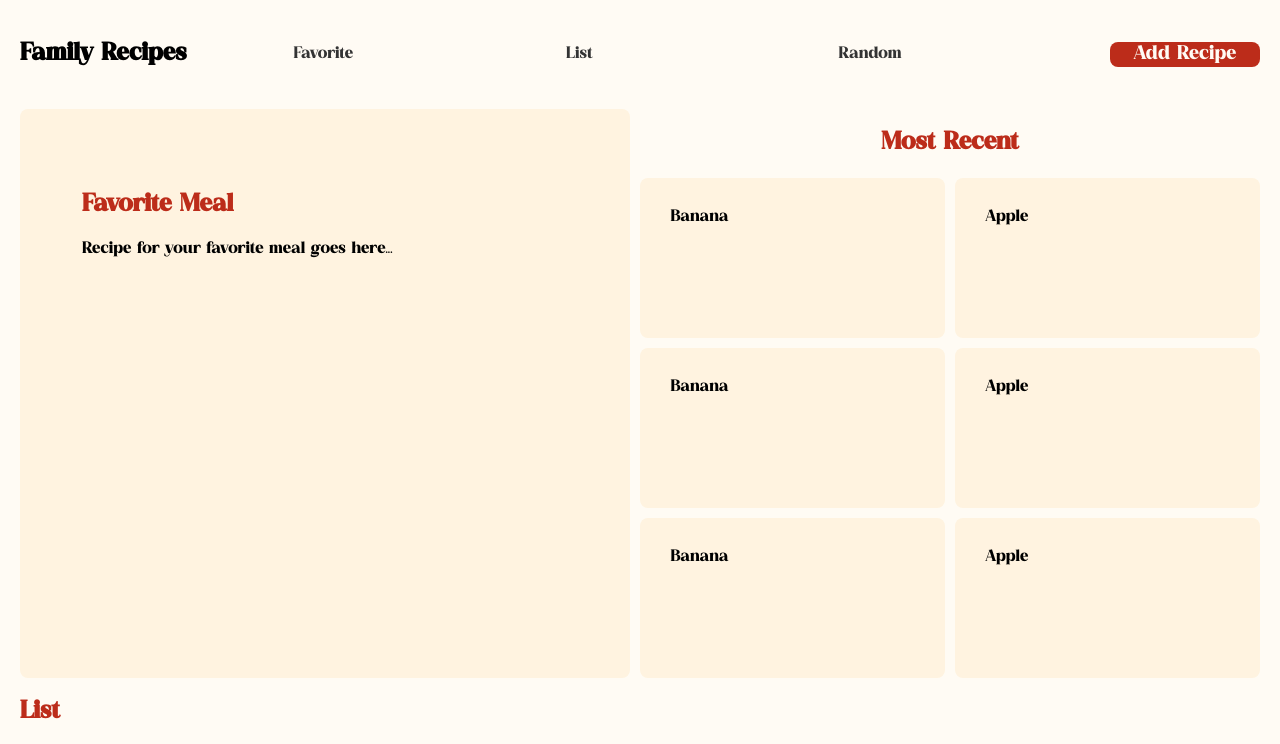
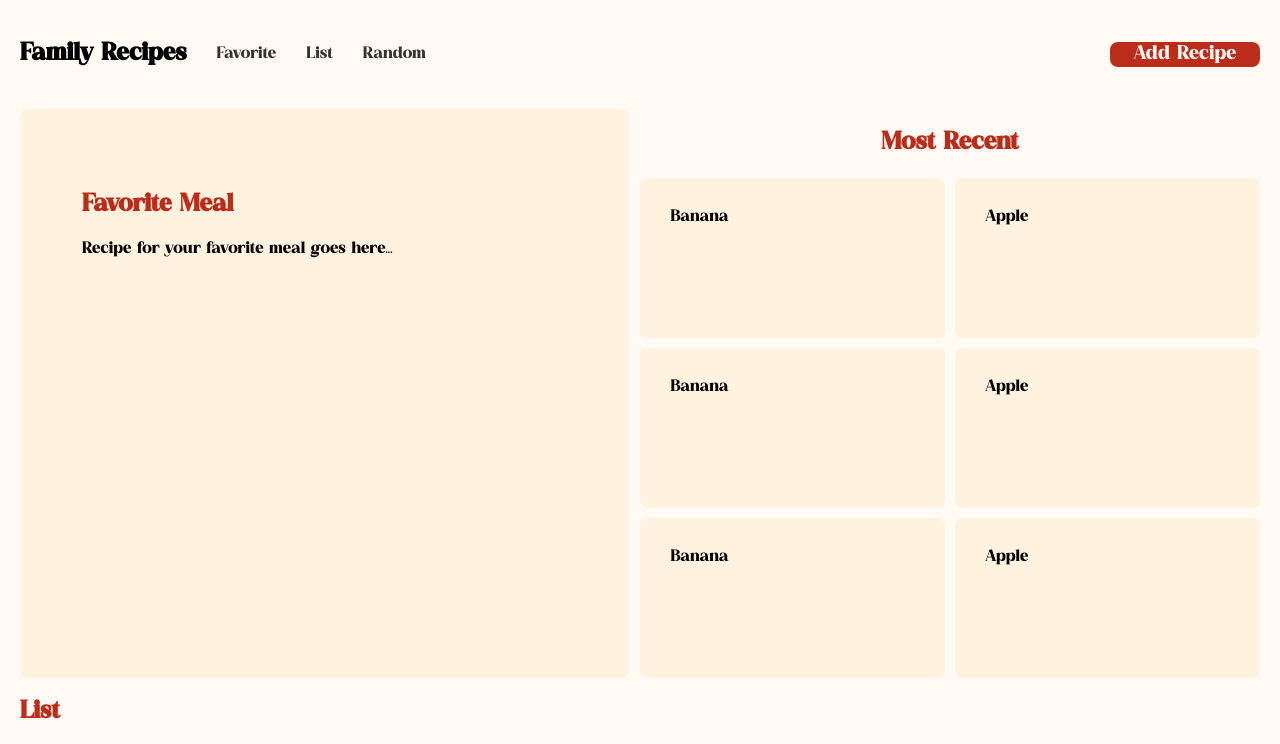
Before and after one commit to Crushest/JS-Website, a plain HTML site: page index.html in a window 1280 px wide. Shown: the top 744 px of the page. Drawn offline with Linux system fonts and the light colour scheme.

Commit message:
NavBar CSS
Nav css changed from Grid to Flexbox since only in one row

```diff
--- a/recipe.css
+++ b/recipe.css
@@ -26,18 +26,15 @@
 }
 
 nav {
-  display: grid;
+  display: flex;
   grid-template-columns: repeat(auto-fit, minmax(100px, 1fr));
   align-items: center;
-}
-
-nav h1 {
 }
 
 nav a {
   text-decoration: none;
   color: #333;
-  margin-left:1px ;
+  margin-left: 30px ;
   cursor: pointer;
 }
 
@@ -51,7 +48,7 @@
   border-radius: 8px;
   font-family: Gatile, sans-serif;
   font-size: larger;
-  grid-column: -1 /-1;
+  margin-left: auto;
 }
 
 .container {
```
